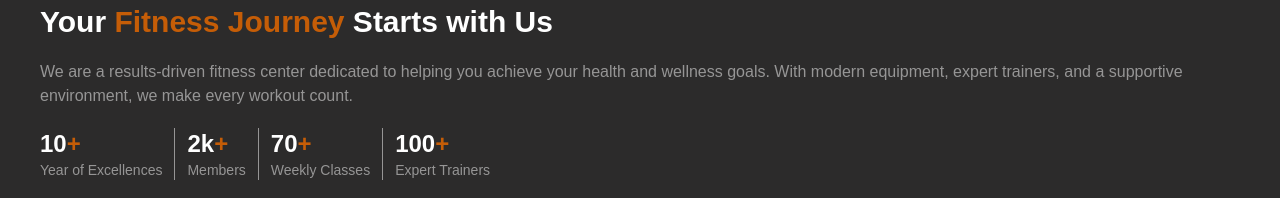
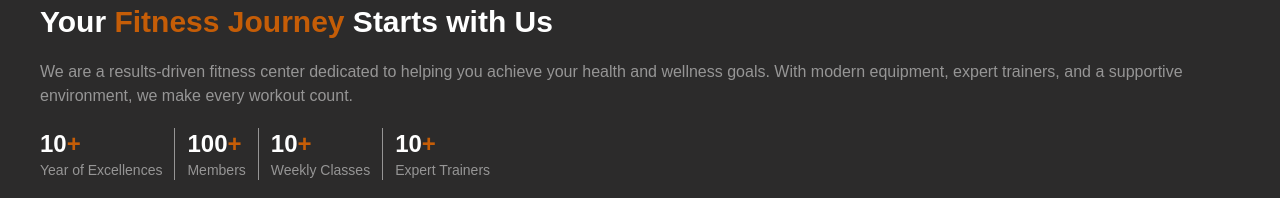
Before and after one commit to Osemensilas/gym01, a Next.js app: page / in a window 1280 px wide. Shown: the part 880-1078 px from the top of the page. Built offline with nearby package versions, Linux system fonts and the light colour scheme.

Commit message:
New COmmit

```diff
--- a/components/sections/AboutUs.tsx
+++ b/components/sections/AboutUs.tsx
@@ -13,15 +13,15 @@ const AboutUs = () => {
                     <p className="text-accent/50 text-sm">Year of Excellences</p>
                 </div>
                 <div className="h-max w-max border-r border-accent/50 pr-3">
-                    <h3 className="text-2xl font-bold text-accent">2k<span className="text-primary">+</span></h3>
+                    <h3 className="text-2xl font-bold text-accent">100<span className="text-primary">+</span></h3>
                     <p className="text-accent/50 text-sm">Members</p>
                 </div>
                 <div className="h-max w-max border-r border-accent/50 pr-3">
-                    <h3 className="text-2xl font-bold text-accent">70<span className="text-primary">+</span></h3>
+                    <h3 className="text-2xl font-bold text-accent">10<span className="text-primary">+</span></h3>
                     <p className="text-accent/50 text-sm">Weekly Classes</p>
                 </div>
                 <div className="h-max w-max">
-                    <h3 className="text-2xl font-bold text-accent">100<span className="text-primary">+</span></h3>
+                    <h3 className="text-2xl font-bold text-accent">10<span className="text-primary">+</span></h3>
                     <p className="text-accent/50 text-sm">Expert Trainers</p>
                 </div>
             </div>
```
